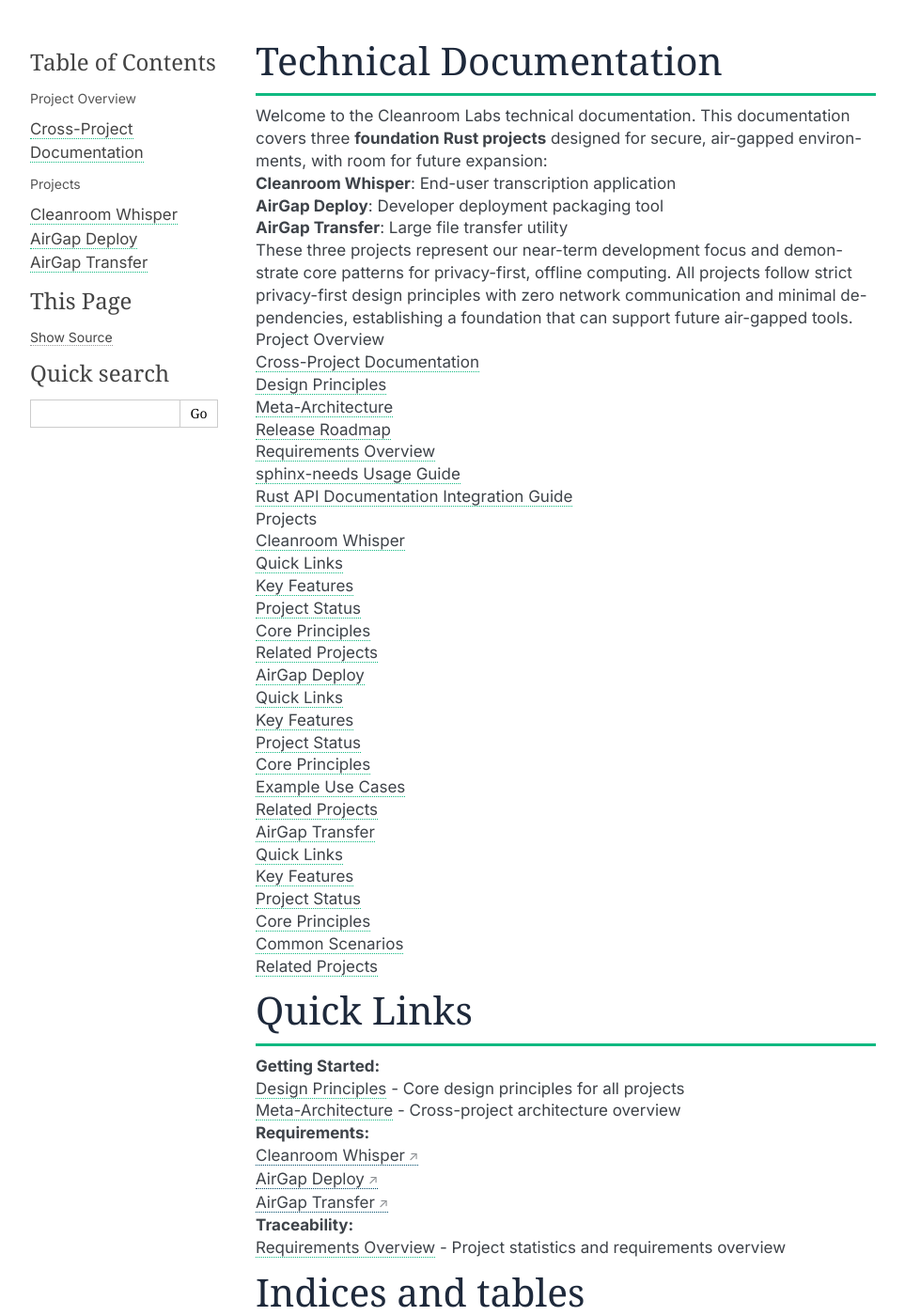
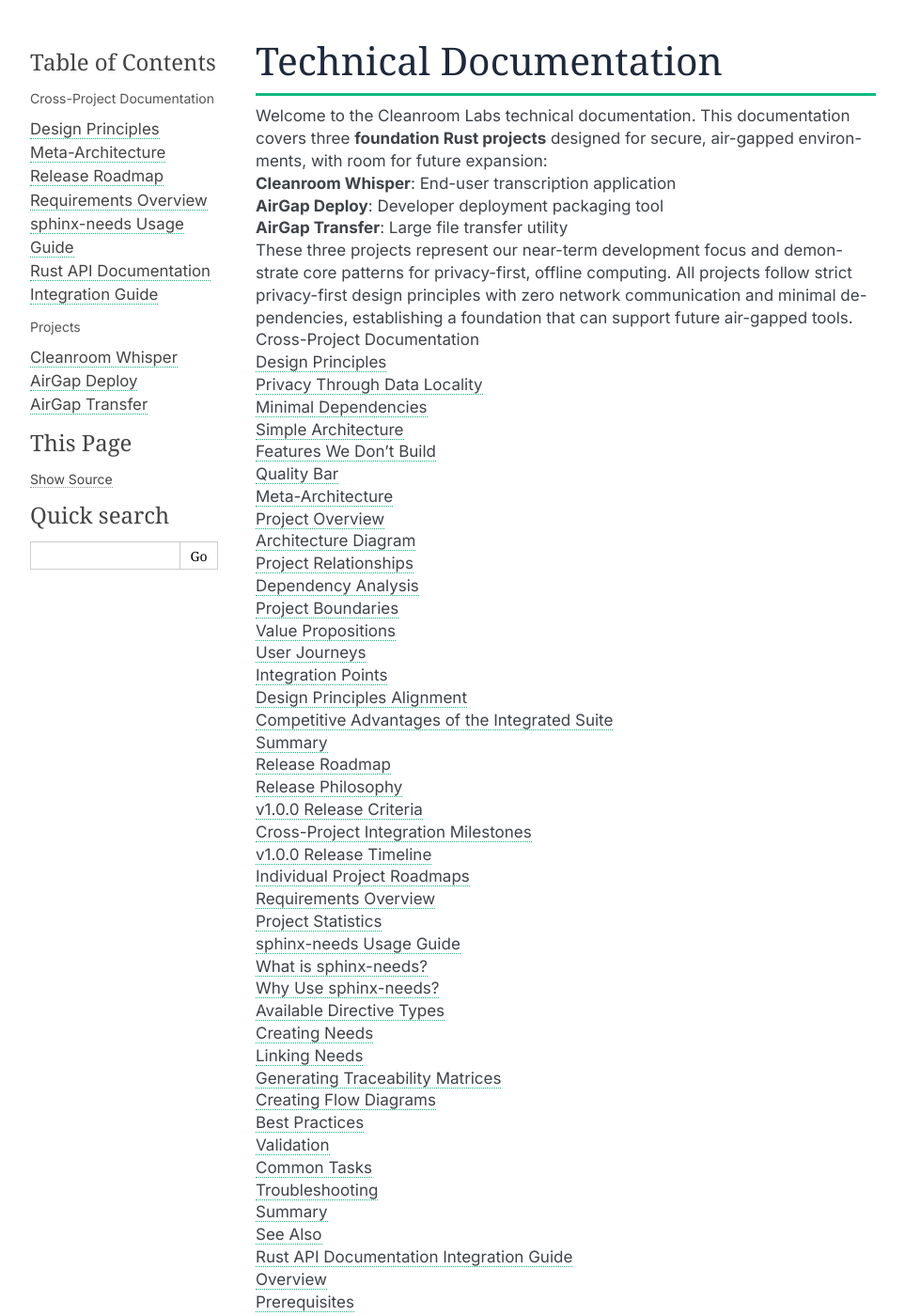
Before and after one commit to Cleanroom-Labs/cleanroom-technical-docs, a Sphinx documentation site: the page built from source/index.rst, in a window 1280 px wide and 1400 px high. Shown: the whole window at 94% size, without its empty margins (148-1111 px from the left). Built offline with Sphinx 7.4.7, drawn with Linux system fonts in a browser that asks for light colours; nearby versions of some CDN libraries; part of the change alters nothing that is shown; some of the changed text lies outside the part shown.

Commit message:
refactor: flatten cross-project documentation in sidebar
- Remove intermediate "Cross-Project Documentation" page
- List cross-project docs directly in main index toctree
- Remove orphaned meta/index.rst file

Sidebar now shows documentation items directly under
"Cross-Project Documentation" caption without nesting.

Co-Authored-By: Claude Opus 4.5 <noreply@anthropic.com>

```diff
--- a/source/index.rst
+++ b/source/index.rst
@@ -11,9 +11,14 @@ These three projects represent our near-term development focus and demonstrate c
 
 .. toctree::
    :maxdepth: 2
-   :caption: Project Overview
+   :caption: Cross-Project Documentation
 
-   meta/index
+   meta/principles
+   meta/meta-architecture
+   meta/release-roadmap
+   meta/requirements-overview
+   meta/sphinx-needs-guide
+   meta/rust-integration-guide
 
 .. toctree::
    :maxdepth: 2
--- a/source/meta/index.rst
+++ /dev/null
@@ -1,20 +0,0 @@
-Cross-Project Documentation
-===========================
-
-Cross-project documentation covering principles, architecture, and guidance for the Cleanroom Labs technical documentation.
-
-.. toctree::
-   :maxdepth: 2
-   :caption: Philosophy & Vision
-
-   principles
-   meta-architecture
-   release-roadmap
-
-.. toctree::
-   :maxdepth: 2
-   :caption: Developer Reference
-
-   requirements-overview
-   sphinx-needs-guide
-   rust-integration-guide
```
